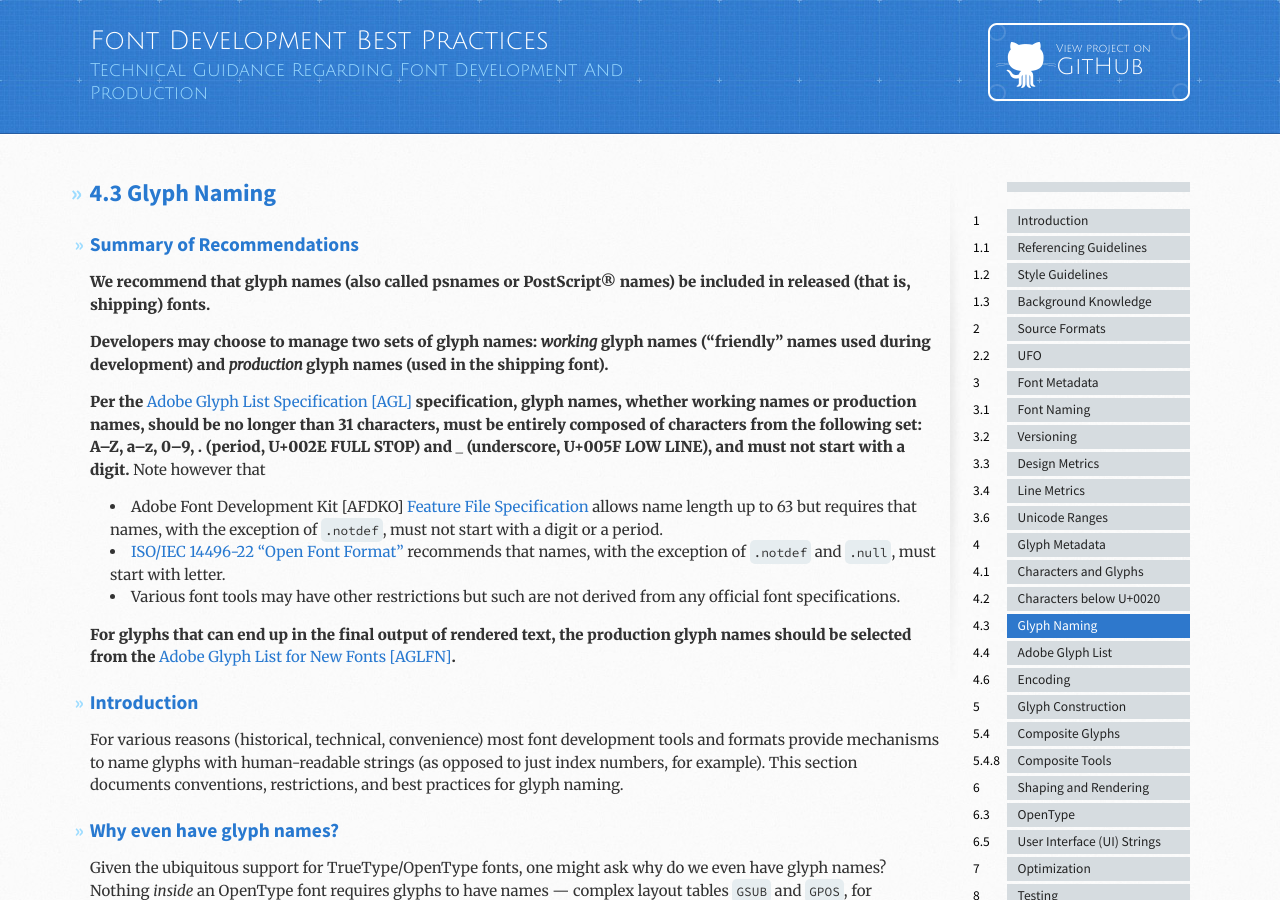
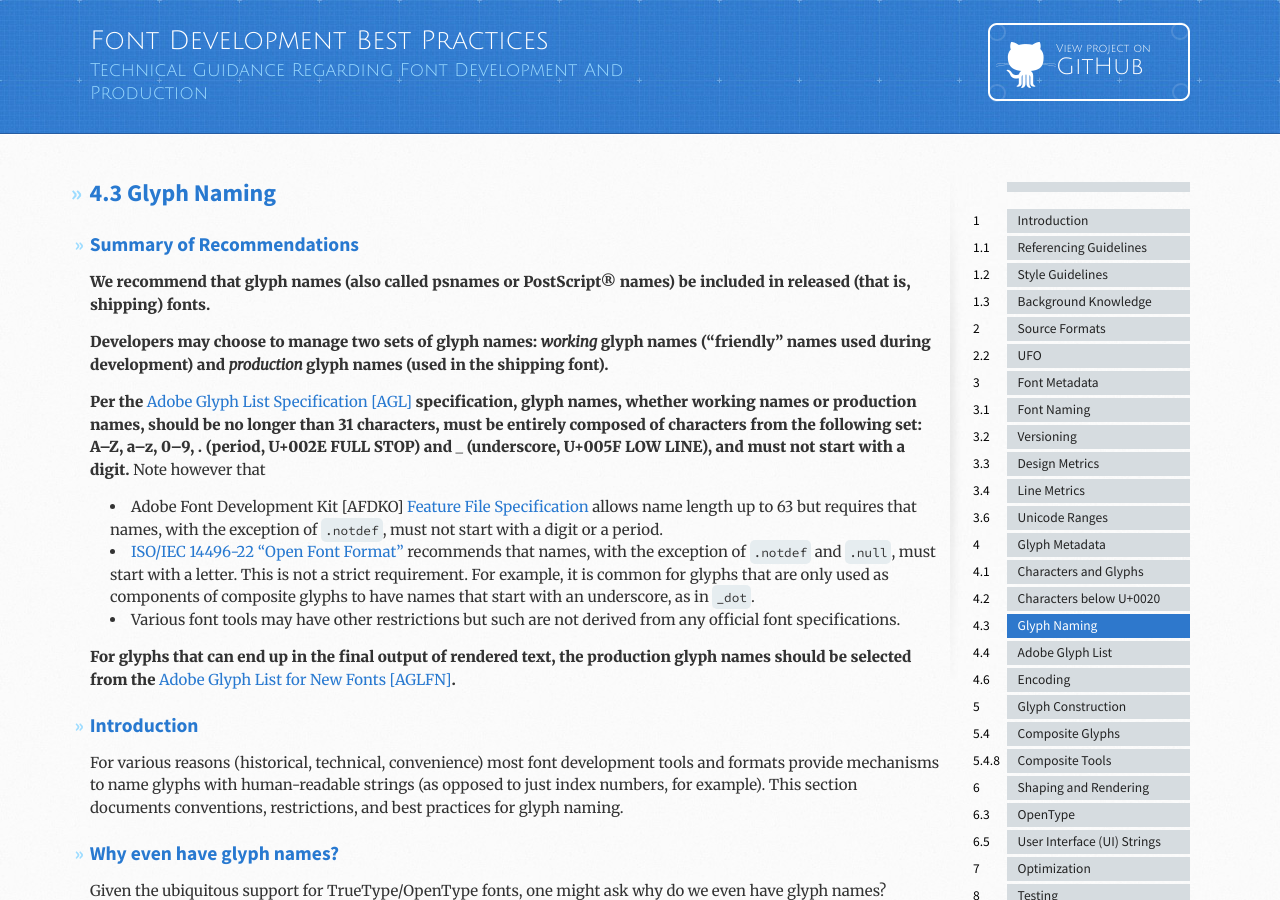
Before and after one commit to silnrsi/FDBP, a Jekyll site: the page built from en-US/Glyph_Naming.md, in a window 1280 px wide and 900 px high. Built offline with Jekyll 4.4.1, drawn with Linux system fonts in a browser that asks for light colours.

Commit message:
Adding note on naming of component glyphs

```diff
--- a/en-US/Glyph_Naming.md
+++ b/en-US/Glyph_Naming.md
@@ -13,7 +13,7 @@ title: Glyph Naming
 
 **Per the [Adobe Glyph List Specification \[AGL\]][AGL] specification, glyph names, whether working names or production names, should be no longer than 31 characters, must be entirely composed of characters from the following set: A–Z, a–z, 0–9, . (period, U+002E FULL STOP) and _ (underscore, U+005F LOW LINE), and must not start with a digit.** Note however that
 - Adobe Font Development Kit \[AFDKO\] [Feature File Specification][FEA] allows name length up to 63 but requires that names, with the exception of `.notdef`, must not start with a digit or a period.
-- [ISO/IEC 14496-22 "Open Font Format"][OFF] recommends that names, with the exception of `.notdef` and `.null`, must start with letter.
+- [ISO/IEC 14496-22 "Open Font Format"][OFF] recommends that names, with the exception of `.notdef` and `.null`, must start with a letter. This is not a strict requirement. For example, it is common for glyphs that are only used as components of composite glyphs to have names that start with an underscore, as in `_dot`.
 - Various font tools may have other restrictions but such are not derived from any official font specifications.
 
 **For glyphs that can end up in the final output of rendered text, the production glyph names should be selected from the [Adobe Glyph List for New Fonts \[AGLFN\]][AGLFN].**
```
